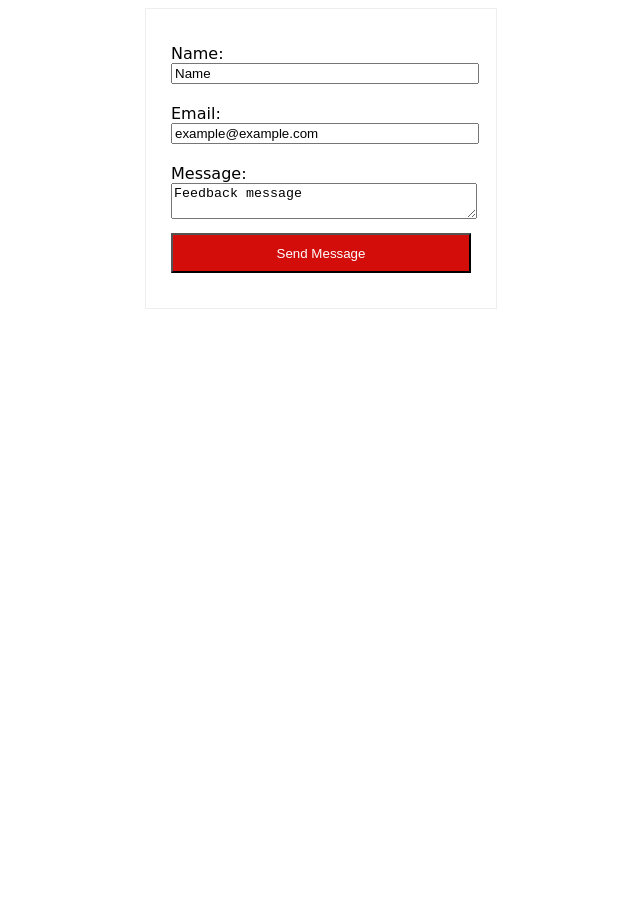
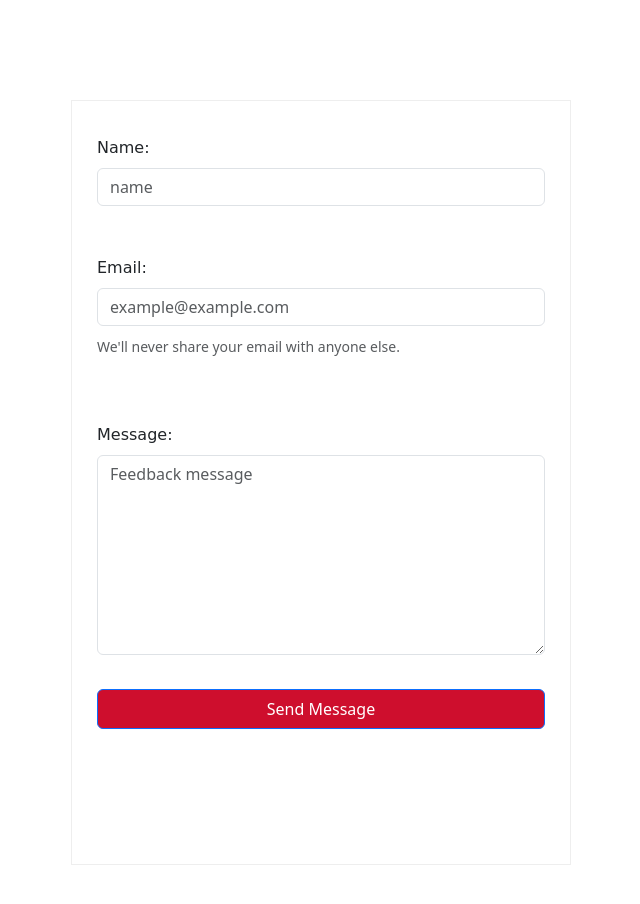
Before and after one commit to nypl-ils/Host-Test, a plain HTML site: page index.html in a window 1280 px wide. Shown: the whole page, without its empty margins (319-959 px from the left). Before the commit the page ends 800 px from the top, so only its background shows below. Drawn offline with nearby package versions, Linux system fonts and the light colour scheme.

Commit message:
Update index.html

```diff
--- a/index.html
+++ b/index.html
@@ -3,13 +3,16 @@
 <head>
     <meta charset="UTF-8">
     <meta name="viewport" content="width=device-width, initial-scale=1.0">
+
+    <link href="https://cdn.jsdelivr.net/npm/bootstrap@5.3.7/dist/css/bootstrap.min.css" rel="stylesheet" integrity="sha384-LN+7fdVzj6u52u30Kp6M/trliBMCMKTyK833zpbD+pXdCLuTusPj697FH4R/5mcr" crossorigin="anonymous">
+
     <title>Feedback Form</title>
     <style>
         form {
-            width: 300px;
+            width: 500px;
             border: 1px solid #eee;
             padding: 25px;
-            margin:0 auto;
+            margin:100px auto;
         }
 
         input,
@@ -26,20 +29,60 @@
 
         input[type=submit] {
             height: 40px;
-            background-color: rgb(210, 13, 10);
+            background-color: rgb(206, 14, 45);
             color: white;
         }
+        .output{
+            font-family: cursive;
+            text-align: center;
+        }
+
     </style>
 </head>
 <body>
-    <form name="myForm"> <span>Name:</span>
-        <input type="text" name="name" value="Name">
-        <br><span>Email:</span>
-        <input type="email" name="email" value="example@example.com">
-        <br><span> Message:</span>
-        <textarea name="message">Feedback message</textarea>
+
+     <script src="https://cdn.jsdelivr.net/npm/bootstrap@5.3.7/dist/js/bootstrap.bundle.min.js" integrity="sha384-ndDqU0Gzau9qJ1lfW4pNLlhNTkCfHzAVBReH9diLvGRem5+R9g2FzA8ZGN954O5Q" crossorigin="anonymous"></script>
+
+     <!--
+    <nav class="navbar bg-body-tertiary">
+    <div class="container">
+        <a class="navbar-brand" href="https://borrow.nypl.org/">
+        <img src="NYPL_logo_black_pos.png" alt="NYPL_logo" width="180" height="100">
+        </a>
+    </div>
+    </nav>
+   -->
+
+<!--<div id="header_container" style="min-height: 223px">
+      <script type="text/javascript" src="https://header.nypl.org/dgx-header.min.js?urls=absolute" async></script>
+</div>-->
+
+
+    <form name="myForm">
+        <div class="mb-3">
+            <label for="name" class="form-label"><span>Name:</span></label>
+            <input type="text" class="form-control" id="name" aria-describedby="Name" name="name" placeholder="name"> <!--value="Name"-->
+        </div>
+            <br>
+        <div class="mb-3">
+            <label for="email" class="form-label"><span>Email:</span></label>
+            <input type="email" class="form-control" id="email" aria-describedby="email" name="email" placeholder="example@example.com">
+            <div id="emailHelp" class="form-text">We'll never share your email with anyone else.</div>
+        </div>
         <br>
-        <input type="submit" value="Send Message" /> </form>
+        <div class="mb-3"></div>
+            <label for="message" class="form-label"><span>Message:</span></label>
+            <textarea class="form-control" name="message" aria-label="feedback" placeholder="Feedback message" style="height: 200px;"></textarea>
+        </div>
+        <br>
+        <input type="submit" class="btn btn-primary" value="Send Message" id="submitButton"/>
+
+        <div class="d-flex justify-content-center align-items-center" style="height: 100px;">
+            <span class="spinner-border spinner-border-md d-none" role="status" aria-hidden="true" id="formSpinner"></span>
+        </div>
+
+
+    </form>
     <div class="output"></div>
     <script>
     //Ajax call here using fetch
@@ -50,10 +93,18 @@
     form.addEventListener("submit", function(e){
         e.preventDefault();
         createMessage();
+        const submitButton = document.getElementById('submitButton');
+        const formSpinner = document.getElementById('formSpinner');
+
     })
 
     function createMessage() {
         console.log("submitted")
+        // Show spinner and disable button
+        formSpinner.classList.remove('d-none');
+        submitButton.disabled = true;
+
+
         const formData = new FormData(form);
         console.log(formData);
         fetch(url,{
@@ -68,10 +119,12 @@
                 tempMessage = "Your feedback has been received. Ticket #"+data.value;
                 form.reset();
             }else{
-                tempMessage = "Something went wrong with your submition!"
+                tempMessage = "Something went wrong with your submission!"
             }
 
             document.querySelector(".output").innerHTML = tempMessage;
+            formSpinner.classList.add('d-none');
+            submitButton.disabled = false;
 
         })
     }
```
